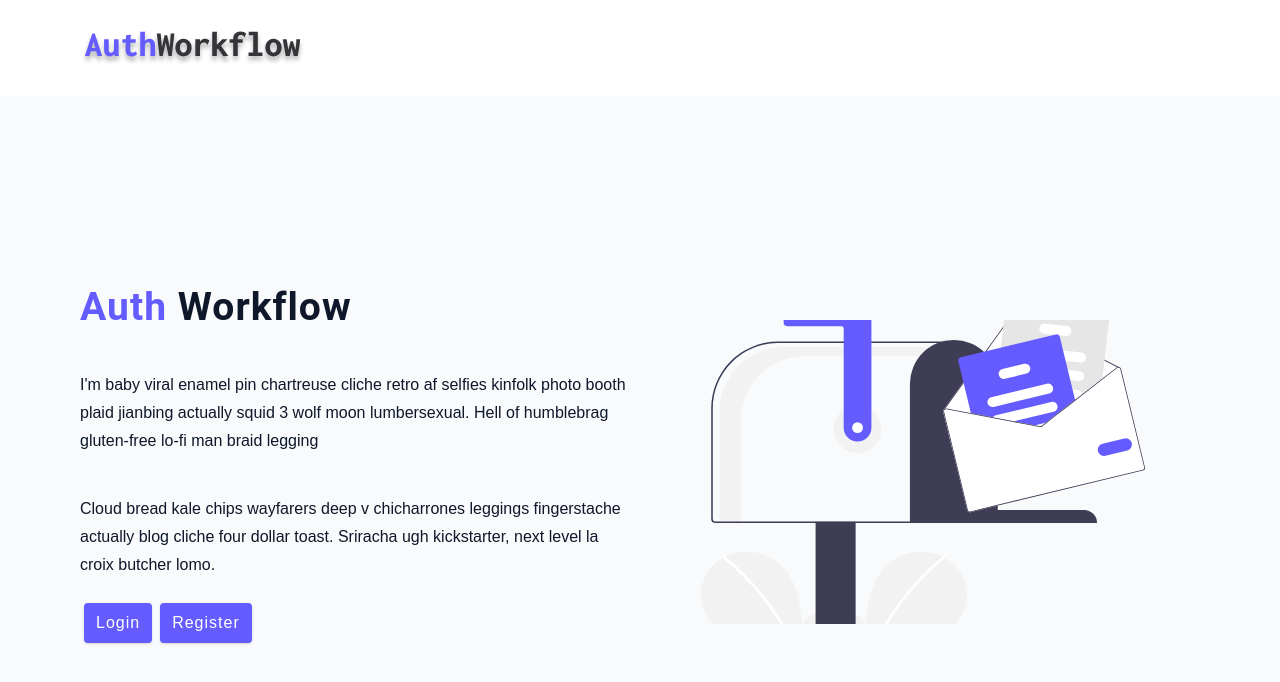
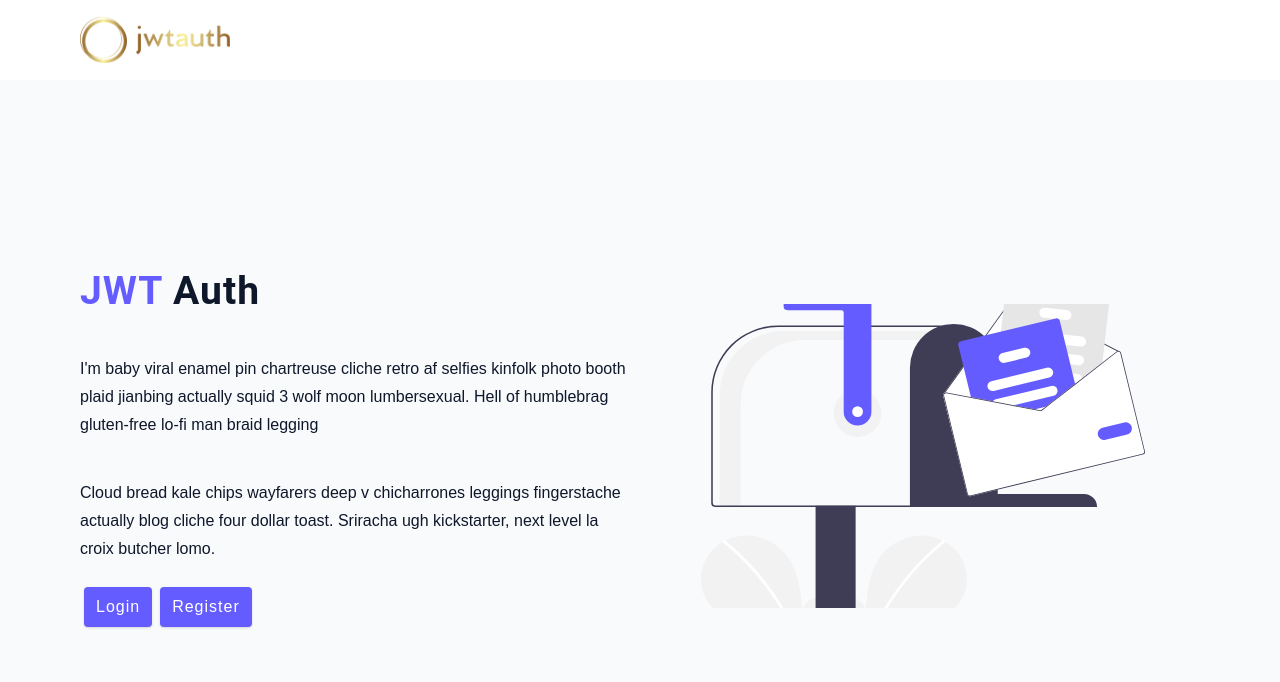
Before and after one commit to TidbitsJS/jwt-auth, a React (Create React App) app in the folder client/: page / in a window 1280 px wide. Shown: the top 682 px of the page. Built offline with nearby package versions, Linux system fonts and the light colour scheme; no server answers.

Commit message:
logo update

```diff
--- a/client/src/assets/index.js
+++ b/client/src/assets/index.js
@@ -1,4 +1,5 @@
 import logo from "./logo.svg";
+import jwtLogo from "./logo.png";
 import main from "./main.svg";
 
-export { logo, main };
+export { logo, jwtLogo, main };
--- a/client/src/components/Navbar.js
+++ b/client/src/components/Navbar.js
@@ -2,7 +2,7 @@ import React from "react";
 import styled from "styled-components";
 import { Link } from "react-router-dom";
 
-import { logo } from "../assets";
+import { jwtLogo } from "../assets";
 import { useGlobalContext } from "../context";
 
 const Navbar = () => {
@@ -12,7 +12,7 @@ const Navbar = () => {
     <Wrapper>
       <div className="nav-center">
         <Link to="/" className="home-link">
-          <img src={logo} alt="jwt_auth" className="logo" />
+          <img src={jwtLogo} alt="jwt_auth" className="logo" />
         </Link>
         {user && (
           <div className="nav-links">
@@ -29,7 +29,7 @@ const Navbar = () => {
 
 const Wrapper = styled.nav`
   background: var(--white);
-  height: 6rem;
+  height: 5rem;
   display: flex;
   align-items: center;
   justify-content: center;
@@ -54,6 +54,11 @@ const Wrapper = styled.nav`
     display: flex;
     align-items: flex-end;
   }
+  .logo {
+    width: 150px;
+    height: 50px;
+    object-fit: contain;
+  }
   @media (min-width: 776px) {
     .nav-links {
       flex-direction: row;
--- a/client/src/pages/Home.js
+++ b/client/src/pages/Home.js
@@ -15,7 +15,7 @@ const Home = () => {
         <div className="info">
           <div className="info_text">
             <h2>
-              <span>Auth</span> Workflow
+              <span>JWT</span> Auth
             </h2>
 
             <p>
```
Also changed, not shown: client/src/assets/logo.png (added), client/src/assets/logo.svg.
